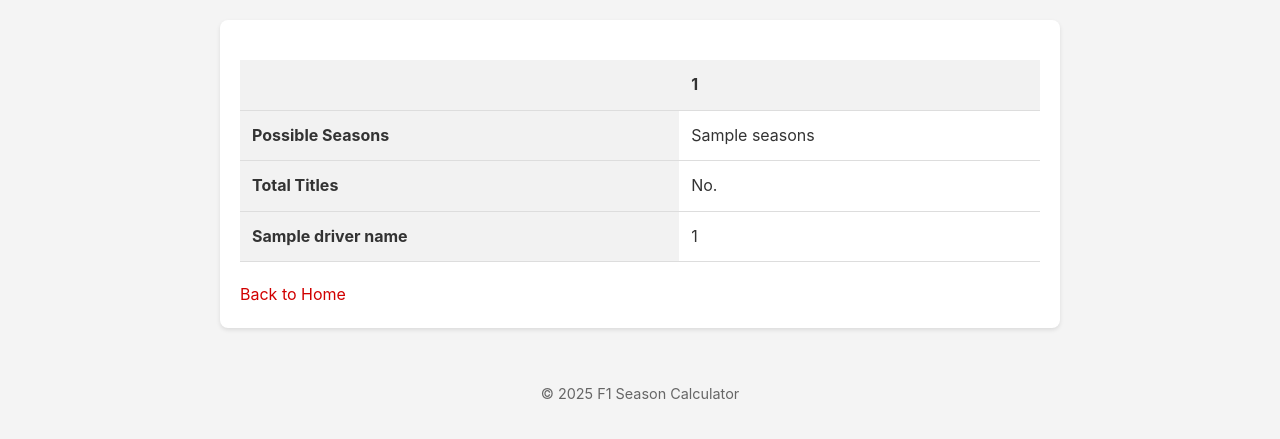
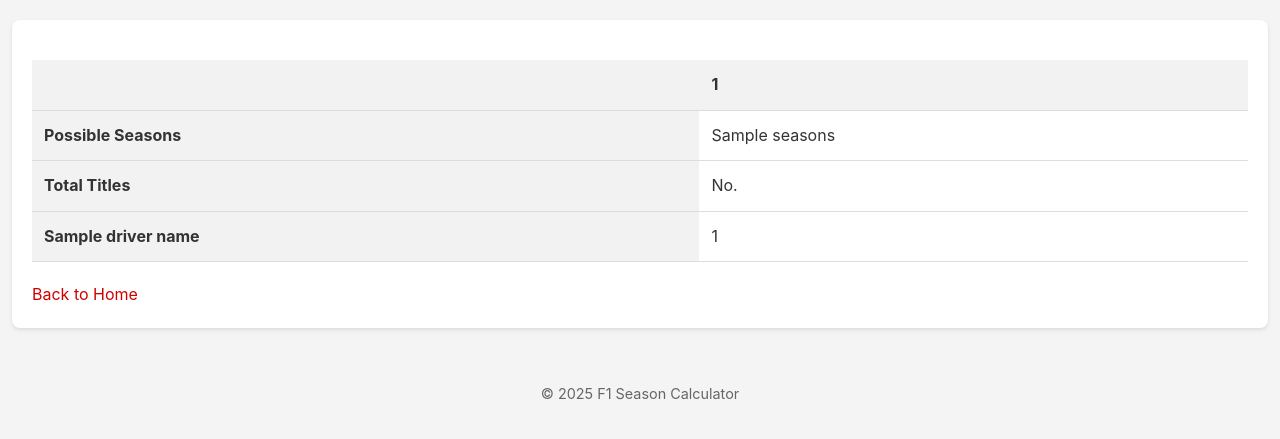
Before and after one commit to NikoKiru/F1_Season_Calculator, a Python web app: template templates/championship_win_probability.html in a window 1280 px wide. Shown: the part 126-565 px from the top of the page. Run offline with Jinja, Linux system fonts and the light colour scheme; the template is opened without the code that fills it: most values are stand-ins (such as "Sample title", 1, 10 or a date in 2020).

Commit message:
Refactor championship win probability template: Remove inline styles for better maintainability and consistency in styling.

```diff
--- a/templates/championship_win_probability.html
+++ b/templates/championship_win_probability.html
@@ -4,8 +4,16 @@
 
 {% block page_title %}Championship Win Probability by Season Length{% endblock %}
 
+{% block head %}
+<style>
+    main {
+        max-width: 95%;
+    }
+</style>
+{% endblock %}
+
 {% block content %}
-<div style="overflow-x:auto;">
+<div>
     <table class="standings-table">
         <thead>
             <tr>
```
